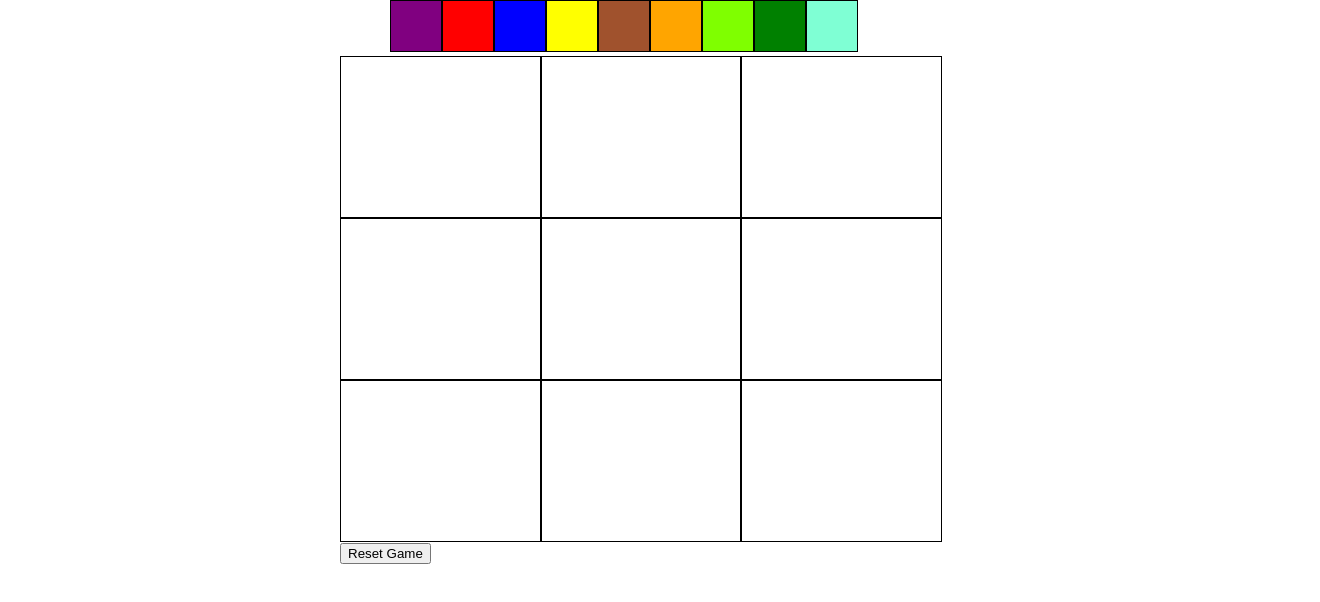
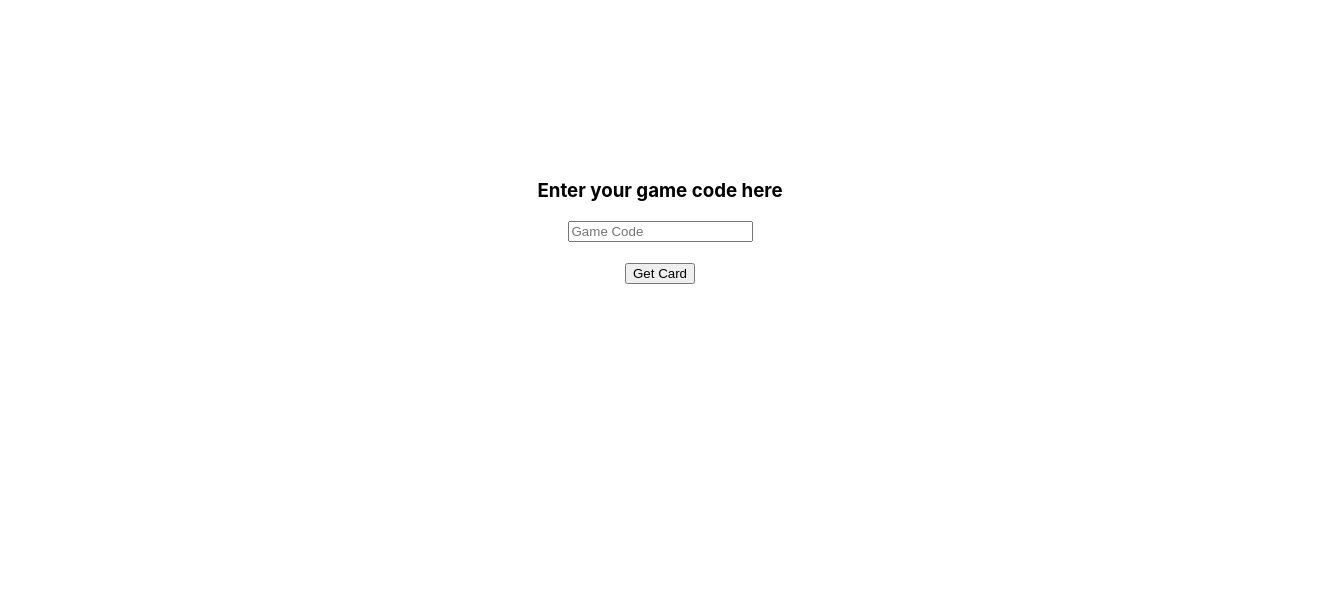
Before and after one commit to LeFruitCake/React-Projects, a React (Create React App) app: page / in a window 1280 px wide. Shown: the top 602 px of the page, 1320 px wide, since content can reach past the window. Built offline with nearby package versions, Linux system fonts and the light colour scheme.

Commit message:
Bingo Game

```diff
--- a/src/App.css
+++ b/src/App.css
@@ -1,5 +1,52 @@
-.colorBox{
+.container{
+    width: 1000px;
+    height: 600px;
+    /* border: solid 1px black; */
+    /* background-color: darkslateblue; */
+    padding: 10rem;
+    justify-content: center;
+}
+
+.ui-container{
+    text-align: center;
+}
+
+.bingo-grid{
     border: solid 1px black;
-    height: 160px;
-    width: 200px;
+    height: 460px;
+    width: 500px;
+    padding: 1rem;
+    align-items: center;
+    margin: 0 auto;
 }
+
+.bingo-box{
+    margin-left: 5px;
+    border: solid 1px black;
+    width: 90px;
+    height: 80px;
+    display: inline-block;
+    text-align: center;
+    align-items: center;
+    font-size: 50px;
+}
+
+.bingo{
+    font-size: 50px;
+    margin-left: 5px;
+}
+
+h1{
+    margin-left: 400px;
+}
+a{
+    margin-left:330px;
+}
+
+.btn-changecode{
+    margin-left: 400px;
+}
+
+.second-container{
+    margin: 0 auto;
+}
--- a/src/App.js
+++ b/src/App.js
@@ -1,92 +1,98 @@
-import React from 'react';
-import './App.css';
-import {Grid} from '@mui/material';
-import { useState } from 'react';
+import './App.css'
+import { useState } from 'react'
+import axios from 'axios';
+
 
 export default function App(){
-    var [counter,setCounter] = useState(0);
-    const winningSequence = [6,4,1,2,8,3,7,5,0];
-    const [colorControl,setColorControl] = useState([false,false,false,false,false,false,false,false,false]);
-    const [sequence,setSequence] = useState([0,0,0,0,0,0,0,0,0]);
-    const colors = ["aquamarine","blue","yellow","orange","red","green","purple","chartreuse","sienna"];
-    const onEnter = (val) =>{
-        document.getElementById("Box"+val).style.backgroundColor = colors[val];
-    }
-    const onExit = val =>{
-        if(!colorControl[val]){
-            document.getElementById("Box"+val).style.backgroundColor = "white";
-        }
-    }
-    // const resetGame = () =>{
+    const [gamecode,setGameCode] = useState("");
+    const [flag,setFlag] = useState(false);
+    const [gamecard,setGameCard] = useState();
+    const [token,setToken] = useState();
+
+    const getCard =()=>{
+        axios.post(`http://www.hyeumine.com/getcard.php?bcode=${gamecode}`).then(response=>{
+            if(!(response.status===200 && response.statusText==="OK")){
+                setFlag(false)
+
+            }else if(response.data !== 0){
+                console.log("gone here")
+                setFlag(true);
+                setGameCard(response.data.card)
+                setToken(response.data.playcard_token)
+            }else{
+                alert("Game code not found")
+            }
 
 
-    // }
-    const resetter = ()=>{
-        setCounter(0);
-        setSequence([0,0,0,0,0,0,0,0,0]);
-        for(var i = 0;i<9;i++){
-            document.getElementById("Box"+i).style.backgroundColor = "white";
-        }
-        setColorControl([false,false,false,false,false,false,false,false,false]);
-    }
-    const clickerHandler = val =>{
-        if(counter>-1 && counter <9){
-            document.getElementById("Box"+val).style.backgroundColor = colors[val];
-            var tempcontrol =[...colorControl];
-            tempcontrol[val] = true;
-            setColorControl([...tempcontrol]);
-            const temp = [...sequence];
-            temp[counter]=val;
-            setSequence([...temp]);
-            if(counter<=8){
-                console.log("ctr= "+counter);
-                if(counter===8){
-                    alert("Congratulations!");
-                    setCounter(9);
-                }else{
-                    if(temp[counter]!==winningSequence[counter]){
-                        resetter();
-                    }else{
-                        setCounter(counter+1);
-                    }
-                }
-            }
-        }
+        })
+        .catch(error => {
+            console.error("Problem with get operation",error)
+        });
     }
 
-    return (
-        <Grid container sx={{margin:'0 auto',width:600}}>
-            <Grid item xs={12}>
-                <div style={{backgroundColor:colors[winningSequence[0]],width:'50px',height:'50px',border:'solid 1px black',display:'inline-block',marginLeft:'50px'}}></div>
-                <div style={{backgroundColor:colors[winningSequence[1]],width:'50px',height:'50px',border:'solid 1px black',display:'inline-block'}}></div>
-                <div style={{backgroundColor:colors[winningSequence[2]],width:'50px',height:'50px',border:'solid 1px black',display:'inline-block'}}></div>
-                <div style={{backgroundColor:colors[winningSequence[3]],width:'50px',height:'50px',border:'solid 1px black',display:'inline-block'}}></div>
-                <div style={{backgroundColor:colors[winningSequence[4]],width:'50px',height:'50px',border:'solid 1px black',display:'inline-block'}}></div>
-                <div style={{backgroundColor:colors[winningSequence[5]],width:'50px',height:'50px',border:'solid 1px black',display:'inline-block'}}></div>
-                <div style={{backgroundColor:colors[winningSequence[6]],width:'50px',height:'50px',border:'solid 1px black',display:'inline-block'}}></div>
-                <div style={{backgroundColor:colors[winningSequence[7]],width:'50px',height:'50px',border:'solid 1px black',display:'inline-block'}}></div>
-                <div style={{backgroundColor:colors[winningSequence[8]],width:'50px',height:'50px',border:'solid 1px black',display:'inline-block'}}></div>
-            </Grid>
-            <Grid item xs={4}><Colorbox id={0} whileHovered={()=>{onEnter(0)}} whileLeave={()=>{onExit(0)}} whileClicked = {()=>{clickerHandler(0)}} ></Colorbox></Grid>
-            <Grid item xs={4}><Colorbox id={1} whileHovered={()=>{onEnter(1)}} whileLeave={()=>{onExit(1)}} whileClicked = {()=>{clickerHandler(1)}} ></Colorbox></Grid>
-            <Grid item xs={4}><Colorbox id={2} whileHovered={()=>{onEnter(2)}} whileLeave={()=>{onExit(2)}} whileClicked = {()=>{clickerHandler(2)}} ></Colorbox></Grid>
-            <Grid item xs={4}><Colorbox id={3} whileHovered={()=>{onEnter(3)}} whileLeave={()=>{onExit(3)}} whileClicked = {()=>{clickerHandler(3)}} ></Colorbox></Grid>
-            <Grid item xs={4}><Colorbox id={4} whileHovered={()=>{onEnter(4)}} whileLeave={()=>{onExit(4)}} whileClicked = {()=>{clickerHandler(4)}} ></Colorbox></Grid>
-            <Grid item xs={4}><Colorbox id={5} whileHovered={()=>{onEnter(5)}} whileLeave={()=>{onExit(5)}} whileClicked = {()=>{clickerHandler(5)}} ></Colorbox></Grid>
-            <Grid item xs={4}><Colorbox id={6} whileHovered={()=>{onEnter(6)}} whileLeave={()=>{onExit(6)}} whileClicked = {()=>{clickerHandler(6)}} ></Colorbox></Grid>
-            <Grid item xs={4}><Colorbox id={7} whileHovered={()=>{onEnter(7)}} whileLeave={()=>{onExit(7)}} whileClicked = {()=>{clickerHandler(7)}} ></Colorbox></Grid>
-            <Grid item xs={4}><Colorbox id={8} whileHovered={()=>{onEnter(8)}} whileLeave={()=>{onExit(8)}} whileClicked = {()=>{clickerHandler(8)}} ></Colorbox></Grid>
-            <Grid item xs={12}><button className='btn' onClick={resetter}> Reset Game</button></Grid>
-        </Grid>
-    );
-}
+    const checkWin = ()=>{
+        axios.get(`http://www.hyeumine.com/checkwin.php?playcard_token=${token}`).then(response=>{
+            if(response.data === 1){
+                alert("Congrats you win");
+            }else{
+                alert("Not yet")
+            }
+        })
+    }
 
 
-function Colorbox(props){
-    return (
 
-        <div id = {"Box"+props.id} onMouseEnter={props.whileHovered} onMouseLeave={props.whileLeave} onClick={props.whileClicked} className='colorBox'></div>
+    return(
+        <>
+            {!flag?
+                <div className="container">
+                <div className="ui-container">
 
+                    <h3>Enter your game code here</h3>
 
+                    <input type='text' name='gamecard' onChange={(e)=>{setGameCode(e.target.value)}} placeholder='Game Code'></input>
+                    <br></br>
+                    <br/>
+                    <button onClick={getCard}>Get Card</button>
+                </div>
+            </div>:<>
+                <div className='second-container'>
+                    <h1>Game Code: {gamecode}</h1>
+                    <button className='btn-changecode' onClick={()=>{setFlag(false)}}>Change Code</button>
+                    <a href={`http://www.hyeumine.com/bingodashboard.php?bcode=${gamecode}`} target='_blank'>Open Dashboard</a>
+                    <div className='bingo-grid'>
+                        <div className='bingo'>BINGO</div>
+                        <div id='B1' className='bingo-box'>{gamecard.B[0]}</div>
+                        <div id='I1' className='bingo-box'>{gamecard.I[0]}</div>
+                        <div id='N1' className='bingo-box'>{gamecard.N[0]}</div>
+                        <div id='G1' className='bingo-box'>{gamecard.G[0]}</div>
+                        <div id='O1' className='bingo-box'>{gamecard.O[0]}</div>
+                        <div id='B2' className='bingo-box'>{gamecard.B[1]}</div>
+                        <div id='I2' className='bingo-box'>{gamecard.I[1]}</div>
+                        <div id='N2' className='bingo-box'>{gamecard.N[1]}</div>
+                        <div id='G2' className='bingo-box'>{gamecard.G[1]}</div>
+                        <div id='O2' className='bingo-box'>{gamecard.O[1]}</div>
+                        <div id='B3' className='bingo-box'>{gamecard.B[2]}</div>
+                        <div id='I3' className='bingo-box'>{gamecard.I[2]}</div>
+                        <div id='N3' className='bingo-box'>{gamecard.N[2]}</div>
+                        <div id='G3' className='bingo-box'>{gamecard.G[2]}</div>
+                        <div id='O3' className='bingo-box'>{gamecard.O[2]}</div>
+                        <div id='B4' className='bingo-box'>{gamecard.B[3]}</div>
+                        <div id='I4' className='bingo-box'>{gamecard.I[3]}</div>
+                        <div id='N4' className='bingo-box'>{gamecard.N[3]}</div>
+                        <div id='G4' className='bingo-box'>{gamecard.G[3]}</div>
+                        <div id='O4' className='bingo-box'>{gamecard.O[3]}</div>
+                        <div id='B5' className='bingo-box'>{gamecard.B[4]}</div>
+                        <div id='I5' className='bingo-box'>{gamecard.I[4]}</div>
+                        <div id='N5' className='bingo-box'>{gamecard.N[4]}</div>
+                        <div id='G5' className='bingo-box'>{gamecard.G[4]}</div>
+                        <div id='O5' className='bingo-box'>{gamecard.O[4]}</div>
+                    </div>
+
+                    <button className='btn-changecode' onClick={checkWin}>Check Win</button>
+                    <button style={{marginLeft:'380px'}} onClick={getCard}>New Card</button>
+                </div>
+            </>}
+        </>
     )
 }
```
